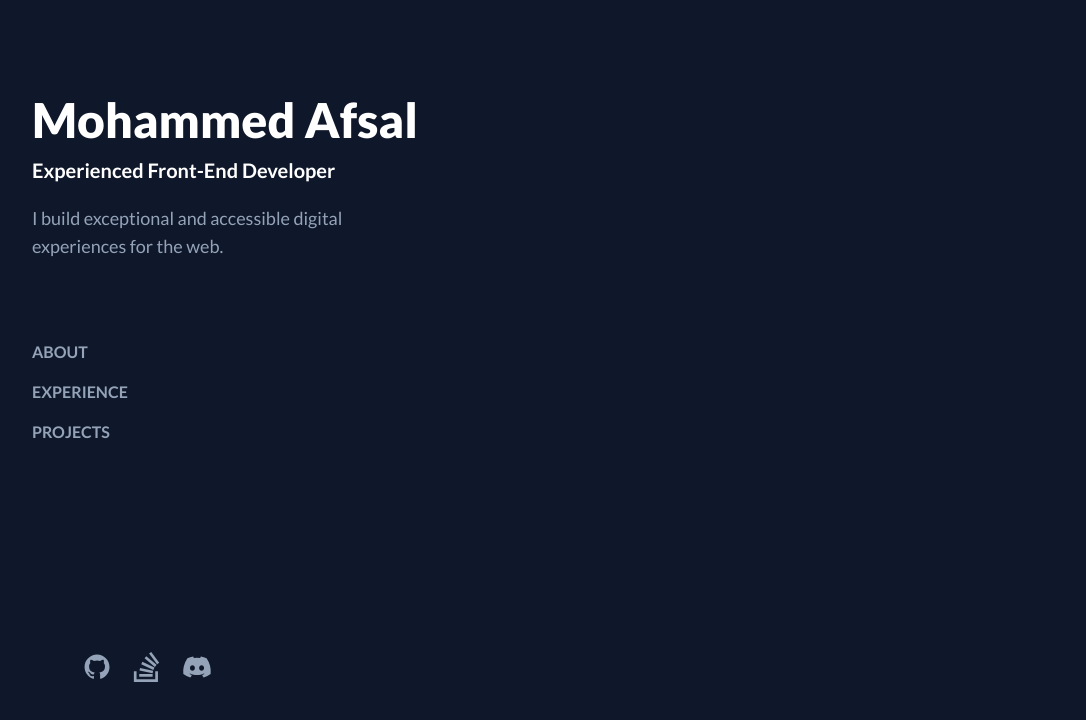
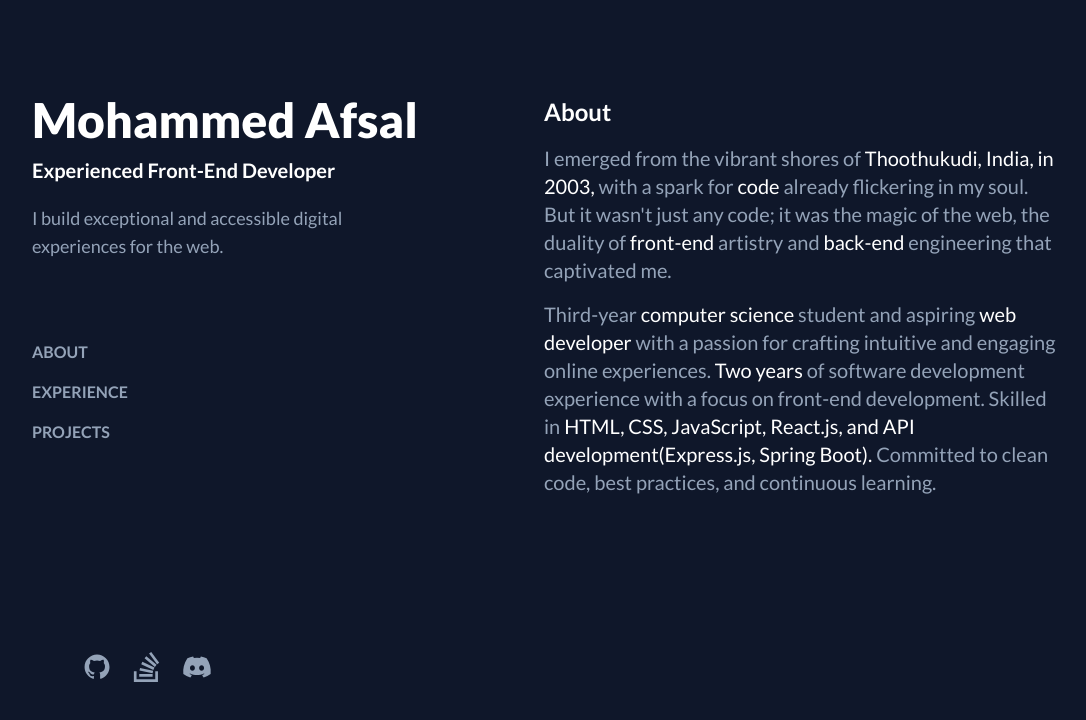
Before and after one commit to mohammedafsalofficial/Portfolio, a React (Vite) app: page / in a window 1280 px wide. Shown: the top 720 px of the page, without its empty margins (96-1182 px from the left). Built offline with nearby package versions, Linux system fonts and the light colour scheme; some icons are missing.

Commit message:
Add About component

```diff
--- /dev/null
+++ b/src/components/About.jsx
@@ -0,0 +1,25 @@
+const About = () => {
+  return (
+    <section id="about" className="space-y-4 text-lg md:text-xl">
+      <h2 className="text-white text-2xl font-semibold">About</h2>
+      <p>
+        I emerged from the vibrant shores of <span>Thoothukudi, India, in 2003,</span> with a
+        spark for <span>code</span> already flickering in my soul. But it wasn't just any code;
+        it was the magic of the web, the duality of <span>front-end</span> artistry and
+        <span> back-end</span> engineering that captivated me.
+      </p>
+      <p>
+        Third-year <span>computer science </span>student and aspiring{" "}
+        <span>web developer</span> with a passion for crafting intuitive and engaging online
+        experiences. <span>Two years</span> of software development experience with a focus on
+        front-end development. Skilled in{" "}
+        <span>
+          HTML, CSS, JavaScript, React.js, and API development(Express.js, Spring Boot).{" "}
+        </span>
+        Committed to clean code, best practices, and continuous learning.
+      </p>
+    </section>
+  );
+};
+
+export default About;
--- a/src/components/Home.jsx
+++ b/src/components/Home.jsx
@@ -1,5 +1,11 @@
+import About from "./About";
+
 const Home = () => {
-  return <div className="h-fit md:h-screen scrollbar md:pt-24 md:pb-28"></div>;
+  return (
+    <div className="h-fit md:h-screen scrollbar md:pt-24 md:pb-28">
+      <About />
+    </div>
+  );
 };
 
 export default Home;
--- a/src/index.css
+++ b/src/index.css
@@ -6,6 +6,10 @@
 
 body {
   font-family: "Lato", sans-serif;
+}
+
+span {
+  color: white;
 }
 
 .scrollbar {
```
